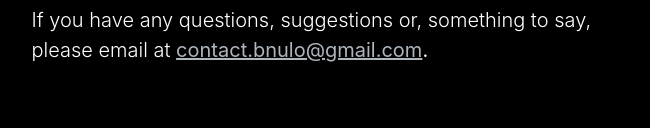
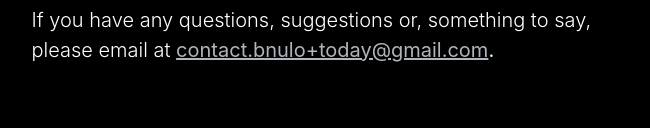
Before and after one commit to bnulo/Today-sTasksToDo, a plain HTML site: page index.html in a window 1280 px wide. Shown: the part 1274-1402 px from the top of the page, without its empty margins (314-964 px from the left). Drawn offline with nearby package versions, Linux system fonts and the light colour scheme.

Commit message:
change email.

```diff
--- a/index.html
+++ b/index.html
@@ -75,7 +75,7 @@
                             <div class="col-md-9 col-lg-7">
 
                                 <h2 class="display-4 text-white text-start">Support</h2>
-                                <div class="lead text-white text-start">If you have any questions, suggestions or, something to say, please email at <b><a href="mailto:contact.bnulo@gmail.com" target="_blank">contact.bnulo@gmail.com</a>.</b></div>
+                                <div class="lead text-white text-start">If you have any questions, suggestions or, something to say, please email at <b><a href="mailto:contact.bnulo+today@gmail.com" target="_blank">contact.bnulo+today@gmail.com</a>.</b></div>
                             </div>
                         </div>
                     </div>
```
